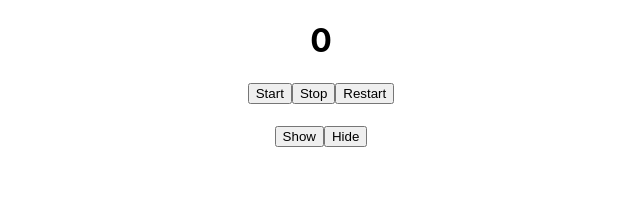
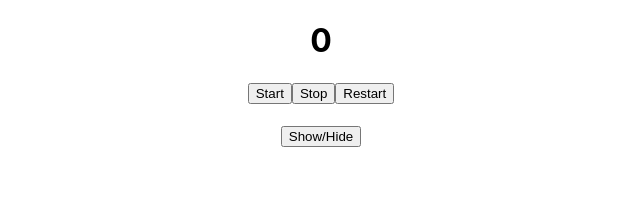
Before and after one commit to dev-keshav/react-best-practices, a React (Create React App) app: page / in a window 1280 px wide. Shown: the top 216 px of the page, without its empty margins (319-959 px from the left). Built offline with nearby package versions, Linux system fonts and the light colour scheme.

Commit message:
added show hide

```diff
--- a/src/Components/ShowHide.js
+++ b/src/Components/ShowHide.js
@@ -4,20 +4,20 @@ function ShowHide() {
 
     const [show, setShow] = useState("");
 
-    function handleCon() {
+    function handleClick() {
         if(show===""){
-            setShow((show) => "Is this visible ?");
+            setShow("Visible ?");
         }
-        else if(show==="Is this vivible ?"){
-            setShow((show) => "");
+        else if(show!==""){
+            setShow("");
         }
     }
+
 
     return(
         <>
         <h1>{show}</h1>
-        <button onClick={handleCon}>Show</button>
-        <button onClick={handleCon}>Hide</button>
+        <button onClick={handleClick}>Show/Hide</button>
         </>
     )
 }
```
Also changed, not shown: src/App.js (line endings or trailing spaces).
